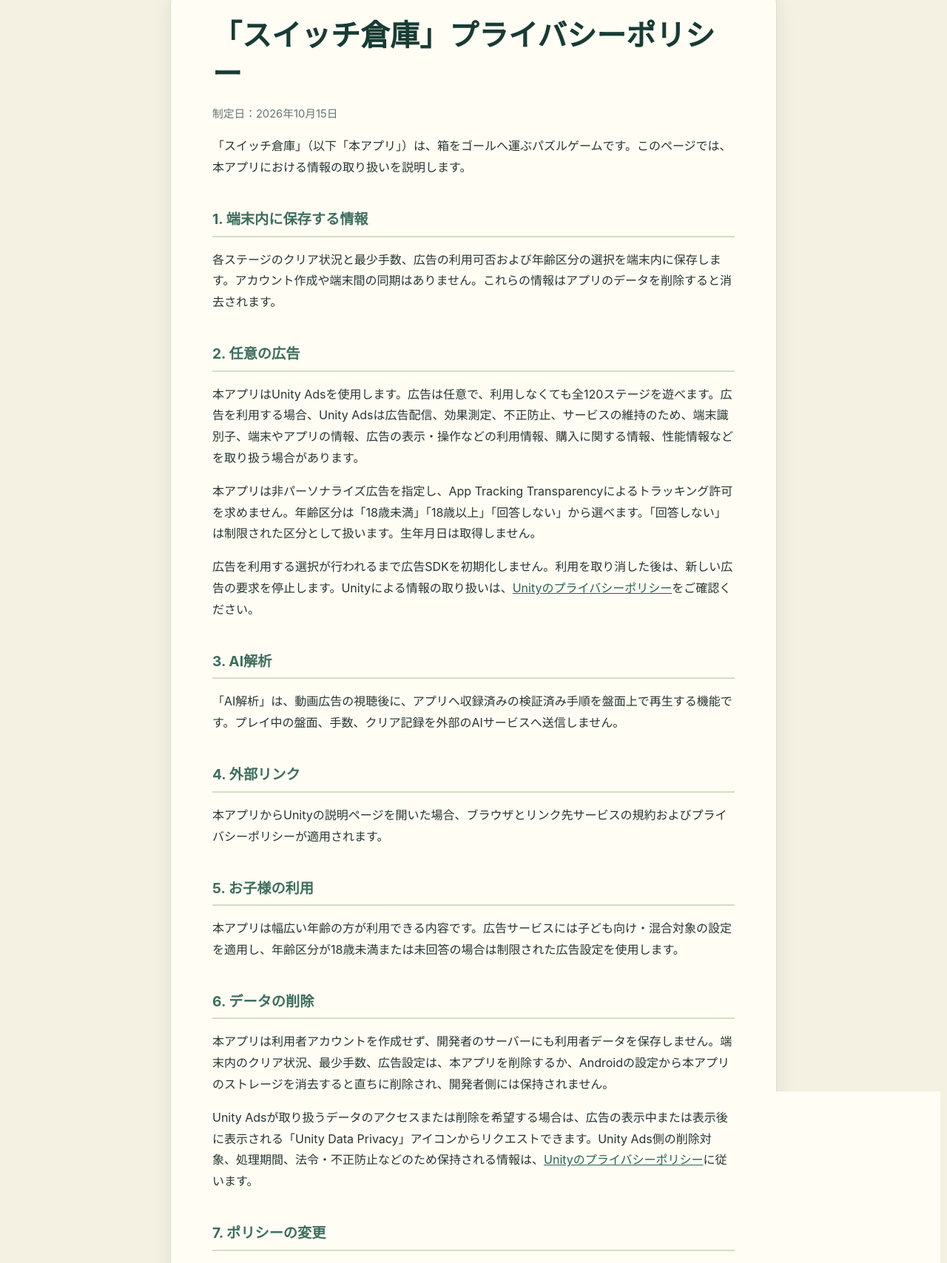
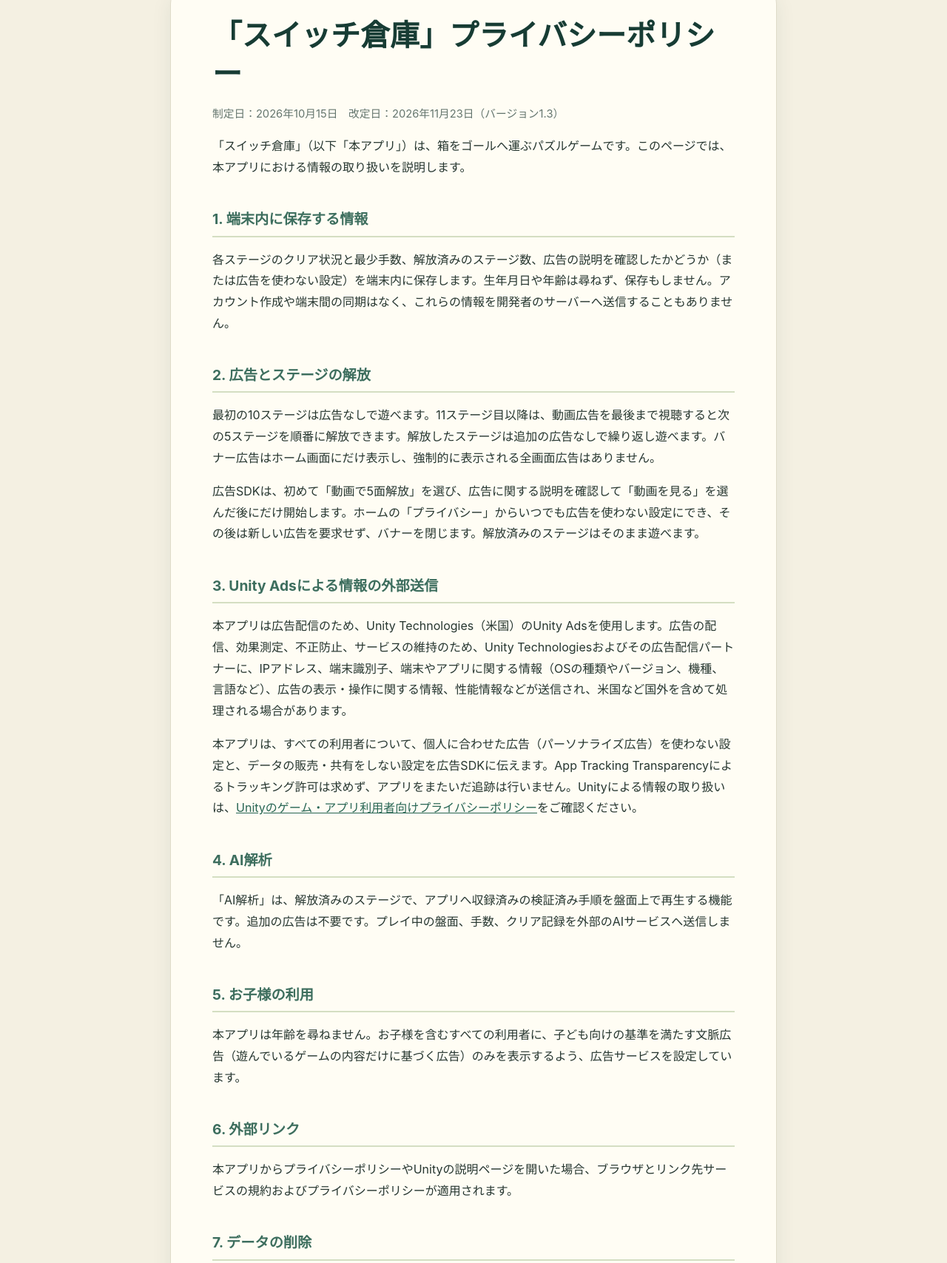
Before and after one commit to usajii75/privacy-policy, a plain HTML site: page switch_warehouse_privacy_policy.html in a window 1280 px wide. Shown: the part 49-1757 px from the top of the page at 74% size. Drawn offline with Linux system fonts and the light colour scheme.

Commit message:
Update Switch Warehouse privacy policy for 1.3 ad notice
Remove the age category, describe the one-time ad notice, contextual-only
Unity Ads for everyone, external transmission, stage unlocks and earlier
versions.

Co-Authored-By: Claude Opus 5.5 <noreply@anthropic.com>
Claude-Session: https://claude.ai/code/session_01BZRRkMhZLdj8xptAxKneta

```diff
--- a/switch_warehouse_privacy_policy.html
+++ b/switch_warehouse_privacy_policy.html
@@ -21,38 +21,43 @@
 <body>
 <main>
   <h1>「スイッチ倉庫」プライバシーポリシー</h1>
-  <p class="updated">制定日：2026年10月15日</p>
+  <p class="updated">制定日：2026年10月15日　改定日：2026年11月23日（バージョン1.3）</p>
 
   <p>「スイッチ倉庫」（以下「本アプリ」）は、箱をゴールへ運ぶパズルゲームです。このページでは、本アプリにおける情報の取り扱いを説明します。</p>
 
   <h2>1. 端末内に保存する情報</h2>
-  <p>各ステージのクリア状況と最少手数、広告の利用可否および年齢区分の選択を端末内に保存します。アカウント作成や端末間の同期はありません。これらの情報はアプリのデータを削除すると消去されます。</p>
+  <p>各ステージのクリア状況と最少手数、解放済みのステージ数、広告の説明を確認したかどうか（または広告を使わない設定）を端末内に保存します。生年月日や年齢は尋ねず、保存もしません。アカウント作成や端末間の同期はなく、これらの情報を開発者のサーバーへ送信することもありません。</p>
 
-  <h2>2. 任意の広告</h2>
-  <p>本アプリはUnity Adsを使用します。広告は任意で、利用しなくても全120ステージを遊べます。広告を利用する場合、Unity Adsは広告配信、効果測定、不正防止、サービスの維持のため、端末識別子、端末やアプリの情報、広告の表示・操作などの利用情報、購入に関する情報、性能情報などを取り扱う場合があります。</p>
-  <p>本アプリは非パーソナライズ広告を指定し、App Tracking Transparencyによるトラッキング許可を求めません。年齢区分は「18歳未満」「18歳以上」「回答しない」から選べます。「回答しない」は制限された区分として扱います。生年月日は取得しません。</p>
-  <p>広告を利用する選択が行われるまで広告SDKを初期化しません。利用を取り消した後は、新しい広告の要求を停止します。Unityによる情報の取り扱いは、<a href="https://unity.com/legal/privacy-policy">Unityのプライバシーポリシー</a>をご確認ください。</p>
+  <h2>2. 広告とステージの解放</h2>
+  <p>最初の10ステージは広告なしで遊べます。11ステージ目以降は、動画広告を最後まで視聴すると次の5ステージを順番に解放できます。解放したステージは追加の広告なしで繰り返し遊べます。バナー広告はホーム画面にだけ表示し、強制的に表示される全画面広告はありません。</p>
+  <p>広告SDKは、初めて「動画で5面解放」を選び、広告に関する説明を確認して「動画を見る」を選んだ後にだけ開始します。ホームの「プライバシー」からいつでも広告を使わない設定にでき、その後は新しい広告を要求せず、バナーを閉じます。解放済みのステージはそのまま遊べます。</p>
 
-  <h2>3. AI解析</h2>
-  <p>「AI解析」は、動画広告の視聴後に、アプリへ収録済みの検証済み手順を盤面上で再生する機能です。プレイ中の盤面、手数、クリア記録を外部のAIサービスへ送信しません。</p>
+  <h2>3. Unity Adsによる情報の外部送信</h2>
+  <p>本アプリは広告配信のため、Unity Technologies（米国）のUnity Adsを使用します。広告の配信、効果測定、不正防止、サービスの維持のため、Unity Technologiesおよびその広告配信パートナーに、IPアドレス、端末識別子、端末やアプリに関する情報（OSの種類やバージョン、機種、言語など）、広告の表示・操作に関する情報、性能情報などが送信され、米国など国外を含めて処理される場合があります。</p>
+  <p>本アプリは、すべての利用者について、個人に合わせた広告（パーソナライズ広告）を使わない設定と、データの販売・共有をしない設定を広告SDKに伝えます。App Tracking Transparencyによるトラッキング許可は求めず、アプリをまたいだ追跡は行いません。Unityによる情報の取り扱いは、<a href="https://unity.com/legal/game-player-and-app-user-privacy-policy">Unityのゲーム・アプリ利用者向けプライバシーポリシー</a>をご確認ください。</p>
 
-  <h2>4. 外部リンク</h2>
-  <p>本アプリからUnityの説明ページを開いた場合、ブラウザとリンク先サービスの規約およびプライバシーポリシーが適用されます。</p>
+  <h2>4. AI解析</h2>
+  <p>「AI解析」は、解放済みのステージで、アプリへ収録済みの検証済み手順を盤面上で再生する機能です。追加の広告は不要です。プレイ中の盤面、手数、クリア記録を外部のAIサービスへ送信しません。</p>
 
   <h2>5. お子様の利用</h2>
-  <p>本アプリは幅広い年齢の方が利用できる内容です。広告サービスには子ども向け・混合対象の設定を適用し、年齢区分が18歳未満または未回答の場合は制限された広告設定を使用します。</p>
+  <p>本アプリは年齢を尋ねません。お子様を含むすべての利用者に、子ども向けの基準を満たす文脈広告（遊んでいるゲームの内容だけに基づく広告）のみを表示するよう、広告サービスを設定しています。</p>
 
-  <h2>6. データの削除</h2>
-  <p>本アプリは利用者アカウントを作成せず、開発者のサーバーにも利用者データを保存しません。端末内のクリア状況、最少手数、広告設定は、本アプリを削除するか、Androidの設定から本アプリのストレージを消去すると直ちに削除され、開発者側には保持されません。</p>
-  <p>Unity Adsが取り扱うデータのアクセスまたは削除を希望する場合は、広告の表示中または表示後に表示される「Unity Data Privacy」アイコンからリクエストできます。Unity Ads側の削除対象、処理期間、法令・不正防止などのため保持される情報は、<a href="https://unity.com/legal/privacy-policy">Unityのプライバシーポリシー</a>に従います。</p>
+  <h2>6. 外部リンク</h2>
+  <p>本アプリからプライバシーポリシーやUnityの説明ページを開いた場合、ブラウザとリンク先サービスの規約およびプライバシーポリシーが適用されます。</p>
 
-  <h2>7. ポリシーの変更</h2>
+  <h2>7. データの削除</h2>
+  <p>本アプリは利用者アカウントを作成せず、開発者のサーバーにも利用者データを保存しません。端末内のクリア状況、最少手数、解放状態、広告の設定は、本アプリを削除するか、Androidの設定から本アプリのストレージを消去すると直ちに削除され、開発者側には保持されません。解放状態も削除されるため、再インストール後は最初の10ステージから始まります。</p>
+  <p>Unity Adsが取り扱うデータのアクセスまたは削除を希望する場合は、広告の表示中または表示後に表示される「Unity Data Privacy」アイコンからリクエストできます。Unity Ads側の削除対象、処理期間、法令・不正防止などのため保持される情報は、<a href="https://unity.com/legal/game-player-and-app-user-privacy-policy">Unityのプライバシーポリシー</a>に従います。</p>
+
+  <h2>8. 以前のバージョンについて</h2>
+  <p>バージョン1.2以前では、広告は任意で全120ステージを遊べ、広告の利用可否と年齢区分（「18歳未満」「18歳以上」「回答しない」）を端末内に保存していました。生年月日は取得していません。1.3以降ではこれらの年齢区分を使用しません。</p>
+
+  <h2>9. ポリシーの変更</h2>
   <p>機能や利用サービスの変更に応じて、本ポリシーを更新することがあります。更新後の内容と日付はこのページに掲載します。</p>
 
-  <h2>8. お問い合わせ</h2>
+  <h2>10. お問い合わせ</h2>
   <p>本アプリに関するお問い合わせは、<a href="https://usajii75.github.io/usajii/">開発者サイトの連絡先</a>をご利用ください。</p>
 
-  <p class="note">広告の利用可否と年齢区分は、アプリのホーム画面にある「広告の設定」からいつでも変更できます。</p>
   <footer>&copy; 2026 Akihiro Furusawa</footer>
 </main>
 </body>
```
